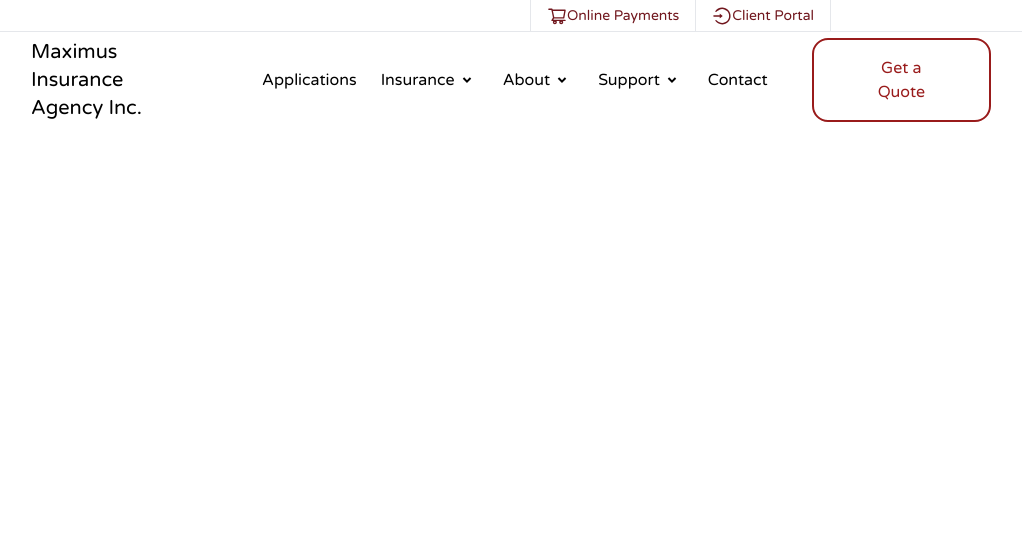
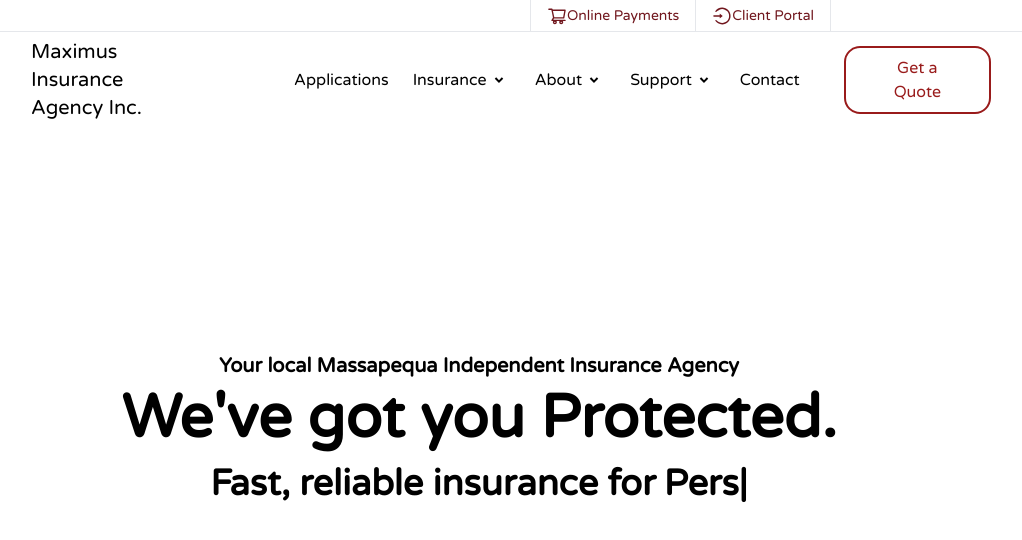
Before and after one commit to alexlato/maximus-ins, a React (Create React App) app: page / in a window 1280 px wide. Shown: the top 540 px of the page, without its empty margins (161-1183 px from the left). Built offline with nearby package versions, Linux system fonts and the light colour scheme.

Commit message:
hero section react-typed

```diff
--- a/package.json
+++ b/package.json
@@ -10,6 +10,7 @@
     "react-dom": "^18.2.0",
     "react-icons": "^4.10.1",
     "react-scripts": "5.0.1",
+    "react-typed": "^1.2.0",
     "web-vitals": "^2.1.4"
   },
   "scripts": {
--- a/src/App.js
+++ b/src/App.js
@@ -1,12 +1,14 @@
 import React from "react";
 import Navbar from "./components/Navbar";
 import Topbar from "./components/Topbar";
+import Hero from "./components/Hero";
 
 function App() {
   return (
     <div className="App">
       <Topbar />
       <Navbar />
+      <Hero />
     </div>
   );
 }
--- /dev/null
+++ b/src/components/Hero.jsx
@@ -0,0 +1,38 @@
+import React from "react";
+import Typed from "react-typed";
+
+const Hero = () => {
+  return (
+    <div className="text-black">
+      <div className="max-w-[800px] mt-[-96px] w-full h-screen mx-auto text-center flex flex-col justify-center">
+        <p className="font-bold p-2 md:text-xl sm:text-lg">
+          Your local Massapequa Independent Insurance Agency
+        </p>
+        <h1 className="md:text-6xl sm:text-5xl text-4xl font-bold md:py6">
+          We've got you Protected.
+        </h1>
+        <div className="flex justify-center items-center">
+          <p className="md:text-4xl sm:text-3xl text-lg font-bold py-4">
+            Fast, reliable insurance for
+          </p>
+          <Typed
+            className="md:text-4xl sm:text-3xl text-lg font-bold py-4 pl-2"
+            strings={[
+              "Auto",
+              "Home",
+              "Personal",
+              "Business",
+              "Trucking",
+              "Contractor",
+            ]}
+            typeSpeed={120}
+            backSpeed={140}
+            loop
+          />
+        </div>
+      </div>
+    </div>
+  );
+};
+
+export default Hero;
--- a/src/components/Navbar.jsx
+++ b/src/components/Navbar.jsx
@@ -141,7 +141,7 @@ const Navbar = () => {
           <li className="relative group px-3 py-2">Contact</li>
         </ul>
         <div className="hidden md:flex justify-evenly items-center h-24 p-8 px-8 py-8 mx-auto">
-          <button className="sm:px-16 text-md font-medium text-red-800 border-2 border-red-800 px-4 py-4 rounded-2xl hover:text-white group relative flex items-center overflow-hidden">
+          <button className="sm:px-12 text-md font-medium text-red-800 border-2 border-red-800 px-2 py-2 rounded-2xl hover:text-white group relative flex items-center overflow-hidden">
             <span className="absolute left-0 w-full h-0 transition-all bg-red-800 opacity-100 group-hover:h-full group-hover:top-0 duration-400 ease"></span>
             <span class="relative">Get a Quote</span>
           </button>
```
Also changed, not shown: 1 other file (tests, documents, lock files or other folders).
